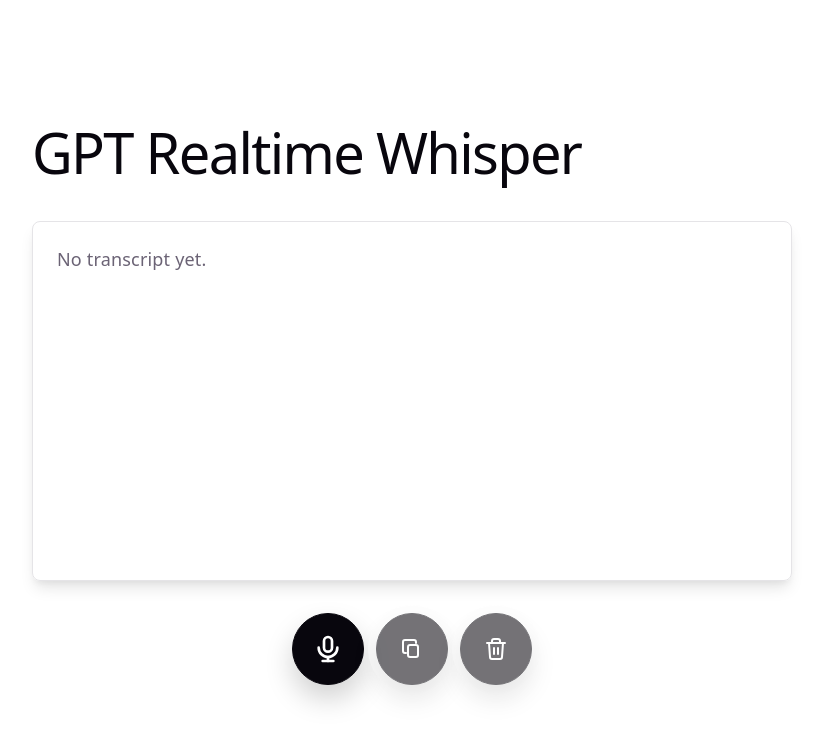
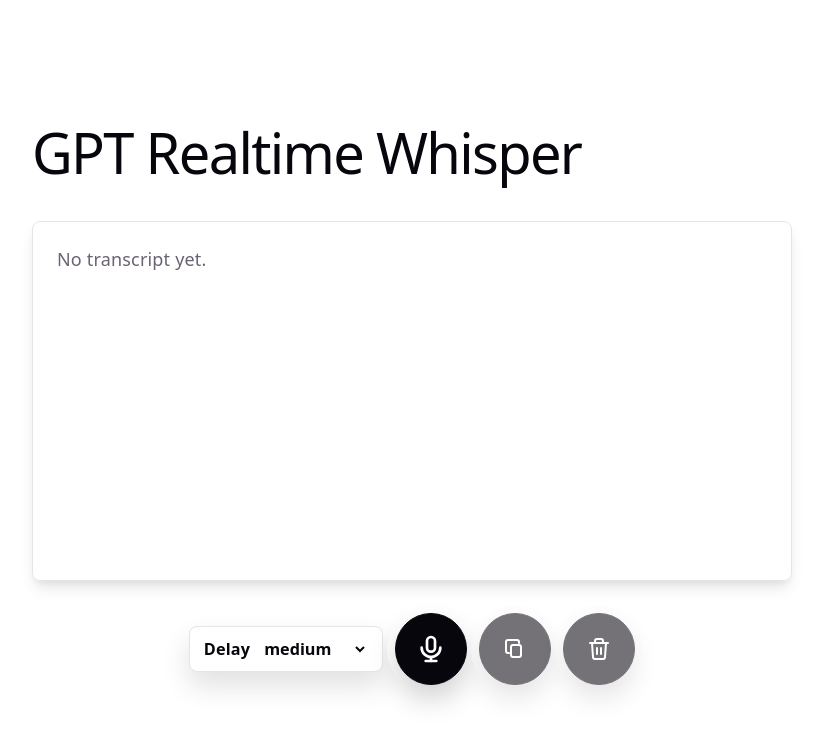
Before and after one commit to ksukemiura/gpt-realtime-whisper-client-browser, a React (Vite) app: page / in a window 1280 px wide. Shown: the top 742 px of the page, without its empty margins (228-1051 px from the left). Built offline with nearby package versions, Linux system fonts and the light colour scheme.

Commit message:
Add delay control feature with adjustable options in the UI

```diff
--- a/src/App.css
+++ b/src/App.css
@@ -25,9 +25,45 @@
   display: flex;
   align-items: center;
   justify-content: center;
+  flex-wrap: wrap;
   gap: 12px;
   min-height: 88px;
   pointer-events: none;
+}
+
+.delay-control {
+  display: inline-flex;
+  align-items: center;
+  gap: 10px;
+  min-height: 44px;
+  padding: 0 14px;
+  border: 1px solid var(--border);
+  border-radius: 8px;
+  background: var(--bg);
+  color: var(--text-h);
+  font-size: 0.9rem;
+  font-weight: 700;
+  box-shadow:
+    0 14px 28px rgba(0, 0, 0, 0.12),
+    0 0 0 8px var(--bg);
+  pointer-events: auto;
+}
+
+.delay-control select {
+  min-width: 108px;
+  border: 0;
+  background: transparent;
+  color: inherit;
+  font: inherit;
+  cursor: pointer;
+}
+
+.delay-control select:disabled {
+  cursor: not-allowed;
+}
+
+.delay-control:has(select:disabled) {
+  opacity: 0.56;
 }
 
 button {
@@ -203,6 +239,7 @@
 
   .control-row {
     bottom: max(20px, env(safe-area-inset-bottom));
+    min-height: 140px;
   }
 
   button {
--- a/src/App.tsx
+++ b/src/App.tsx
@@ -17,6 +17,10 @@
   id: string
   text: string
 }
+
+type Delay = 'minimal' | 'low' | 'medium' | 'high' | 'xhigh'
+
+const delayOptions: Delay[] = ['minimal', 'low', 'medium', 'high', 'xhigh']
 
 type RealtimeEvent = {
   type?: unknown
@@ -38,6 +42,7 @@
   const [partials, setPartials] = useState<Record<string, string>>({})
   const [errorMessage, setErrorMessage] = useState('')
   const [copyStatus, setCopyStatus] = useState<'idle' | 'copied' | 'error'>('idle')
+  const [delay, setDelay] = useState<Delay>('medium')
 
   const handleRealtimeEvent = useCallback((event: RealtimeEvent) => {
     if (event.type === 'conversation.item.input_audio_transcription.delta') {
@@ -173,7 +178,10 @@
       await peerConnection.setLocalDescription(sdpOffer)
 
       const apiBaseUrl = import.meta.env.VITE_API_BASE_URL
-      const response = await fetch(`${apiBaseUrl}/session`, {
+      const sessionUrl = new URL('/session', apiBaseUrl)
+      sessionUrl.searchParams.set('delay', delay)
+
+      const response = await fetch(sessionUrl, {
         method: 'POST',
         headers: {
           'Content-Type': 'application/sdp',
@@ -196,7 +204,7 @@
       setConnectionState('error')
       setErrorMessage(error instanceof Error ? error.message : 'Could not start transcription')
     }
-  }, [handleRealtimeEvent, stopTranscribing])
+  }, [delay, handleRealtimeEvent, stopTranscribing])
 
   const toggleTranscribing = useCallback(() => {
     if (connectionState === 'listening' || connectionState === 'error') {
@@ -270,6 +278,21 @@
         {errorMessage && <p className="error-message">{errorMessage}</p>}
 
         <div className="control-row">
+          <label className="delay-control">
+            <span>Delay</span>
+            <select
+              value={delay}
+              disabled={isBusy || isListening}
+              onChange={(event) => setDelay(event.target.value as Delay)}
+            >
+              {delayOptions.map((option) => (
+                <option key={option} value={option}>
+                  {option}
+                </option>
+              ))}
+            </select>
+          </label>
+
           <button
             className={`toggle-action ${isListening ? 'is-active' : ''}`}
             disabled={isBusy}
```
